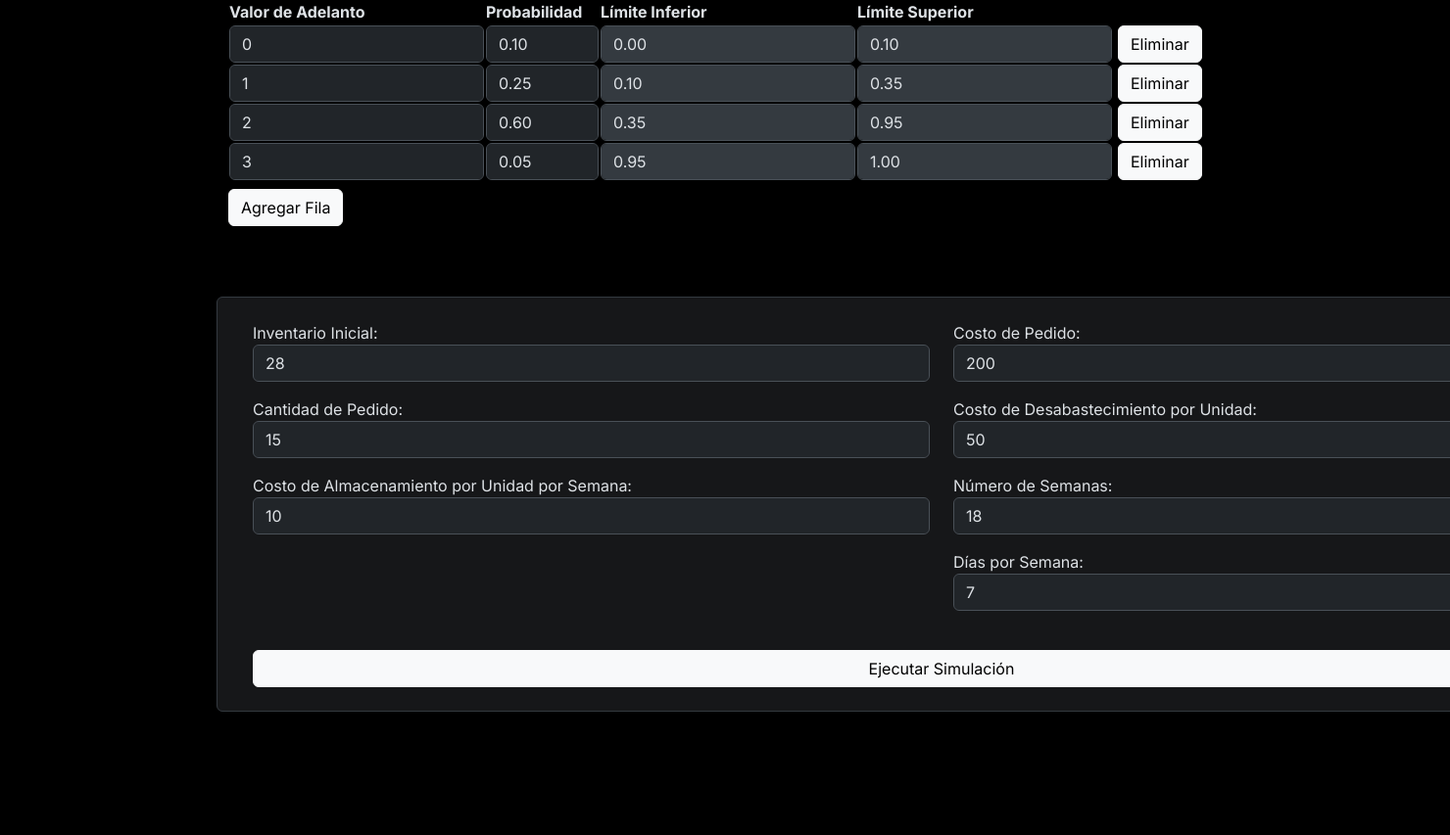
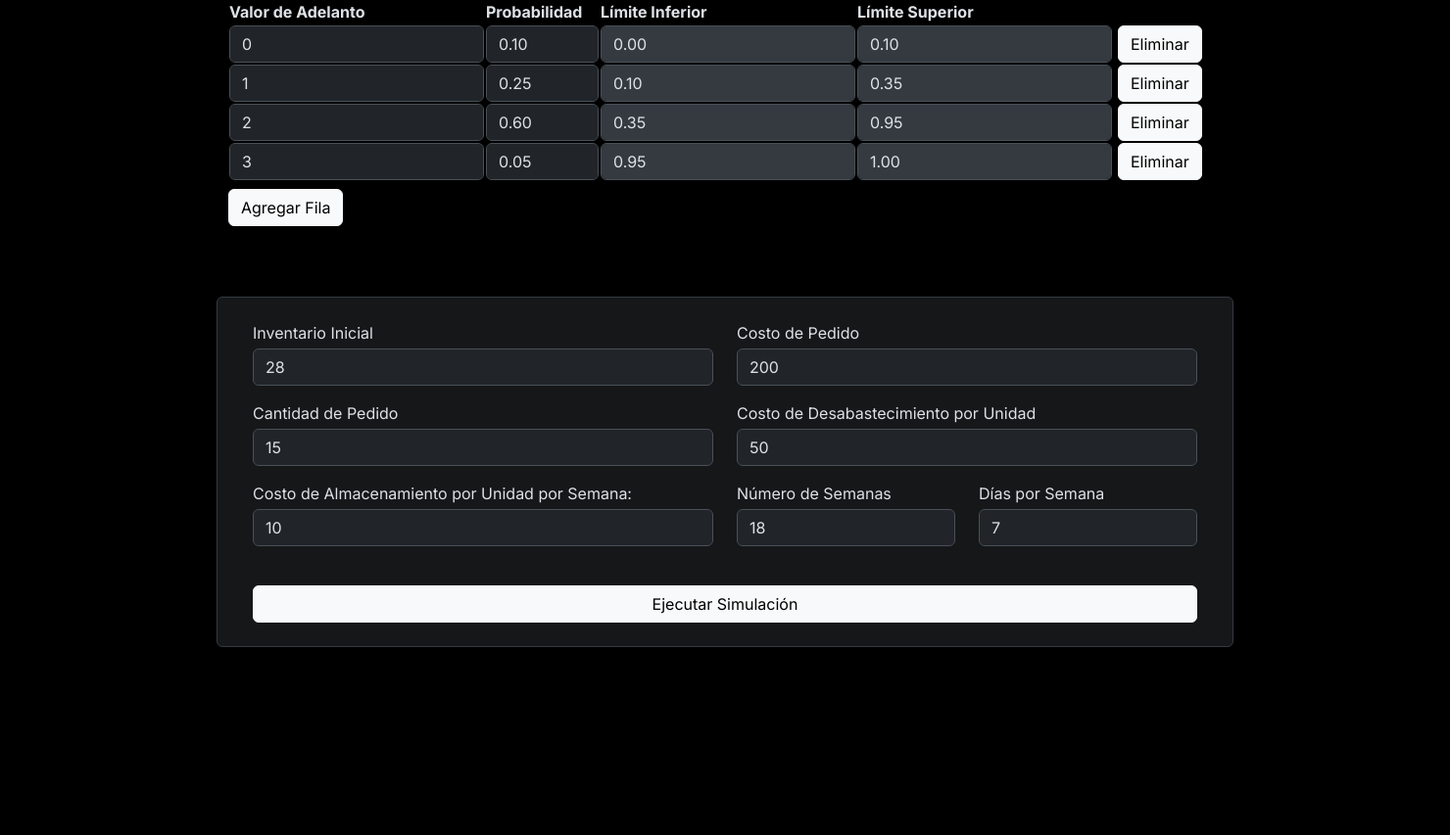
Before and after one commit to TomiMalamud/simulacion, a Flask app: page /tp3 in a window 1480 px wide; the page is wider, and only the part inside the window is pictured. Shown: the part 730-1583 px from the top of that part at 98% size. Before the commit the page ends 1457 px from the top of that part, so only its background shows below. Run offline with Flask 3, Linux system fonts and the light colour scheme.

Commit message:
preparacion tp4

```diff
--- a/app/templates/tp3.html
+++ b/app/templates/tp3.html
@@ -115,47 +115,59 @@
     <button class="btn btn-light mt-2" type="button" onclick="addRow('advanceTable')">Agregar Fila</button>
     <br><br>
 
-    <div class="rounded border vw-100 border-dark-subtle bg-secondary-subtle p-4 mt-5 row">
+    <div class="rounded border border-dark-subtle bg-secondary-subtle p-4 mt-5 row">
         <div class="col-md-6">
             <div class="form-group mb-3">
-                <label for="initial_inventory">Inventario Inicial:</label>
-                <input class="form-control" type="number" id="initial_inventory" name="initial_inventory" value="28" aria-label="Inventario inicial">
+                <label for="initial_inventory">Inventario Inicial</label>
+                <input class="form-control mt-1" type="number" id="initial_inventory" name="initial_inventory" value="28" aria-label="Inventario inicial">
             </div>
             <div class="form-group mb-3">
-                <label for="order_quantity">Cantidad de Pedido:</label>
-                <input class="form-control" type="number" id="order_quantity" name="order_quantity" value="15" aria-label="Cantidad de pedido">
+                <label for="order_quantity">Cantidad de Pedido</label>
+                <input class="form-control mt-1" type="number" id="order_quantity" name="order_quantity" value="15" aria-label="Cantidad de pedido">
             </div>
             <div class="form-group mb-3">
                 <label for="holding_cost_per_unit_per_week">Costo de Almacenamiento por Unidad por Semana:</label>
-                <input class="form-control" type="number" id="holding_cost_per_unit_per_week" name="holding_cost_per_unit_per_week" value="10" aria-label="Costo de almacenamiento por unidad por semana">
+                <input class="form-control mt-1" type="number" id="holding_cost_per_unit_per_week" name="holding_cost_per_unit_per_week" value="10" aria-label="Costo de almacenamiento por unidad por semana">
             </div>
         </div>
         <div class="col-md-6">
             <div class="form-group mb-3">
-                <label for="ordering_cost">Costo de Pedido:</label>
-                <input class="form-control" type="number" id="ordering_cost" name="ordering_cost" value="200" aria-label="Costo de pedido">
+                <label for="ordering_cost">Costo de Pedido</label>
+                <input class="form-control mt-1" type="number" id="ordering_cost" name="ordering_cost" value="200" aria-label="Costo de pedido">
             </div>
             <div class="form-group mb-3">
-                <label for="stockout_cost_per_unit">Costo de Desabastecimiento por Unidad:</label>
-                <input class="form-control" type="number" id="stockout_cost_per_unit" name="stockout_cost_per_unit" value="50" aria-label="Costo de desabastecimiento por unidad">
+                <label for="stockout_cost_per_unit">Costo de Desabastecimiento por Unidad</label>
+                <input class="form-control mt-1" type="number" id="stockout_cost_per_unit" name="stockout_cost_per_unit" value="50" aria-label="Costo de desabastecimiento por unidad">
             </div>
-            <div class="form-group mb-3">
-                <label for="num_weeks">Número de Semanas:</label>
-                <input class="form-control" type="number" id="num_weeks" name="num_weeks" value="18" aria-label="Número de semanas">
+            <div class="row">
+            <div class="form-group col-6 mb-3">
+                <label for="num_weeks">Número de Semanas</label>
+                <input class="form-control mt-1" type="number" id="num_weeks" name="num_weeks" value="18" aria-label="Número de semanas">
             </div>
-            <div class="form-group mb-3">
-                <label for="days_per_week">Días por Semana:</label>
-                <input class="form-control" type="number" id="days_per_week" name="days_per_week" value="7" aria-label="Días por semana">
-            </div>
+            <div class="form-group col-6 mb-3">
+                <label for="days_per_week">Días por Semana</label>
+                <input class="form-control mt-1" type="number" id="days_per_week" name="days_per_week" value="7" aria-label="Días por semana">
+            </div></div>
         </div>
         <div class="col-12 mt-4">
             <button type="submit" class="btn w-100 btn-light">Ejecutar Simulación</button>
         </div>
     </div></form>
 
-<div class="mt-5" id="results"></div>
 </div>
+<div class="mt-5 p-5" id="results"></div>
 <script>
+    function validateNonNegativeValues() {
+        const inputs = document.querySelectorAll('input[type="number"]');
+        for (let input of inputs) {
+            if (input.value < 0) {
+                alert('El valor no puede ser negativo: ' + input.labels[0].innerText);
+                return false;
+            }
+        }
+        return true;
+    }
+
     function addRow(tableId) {
         var table = document.getElementById(tableId);
         var row = table.insertRow();
@@ -195,6 +207,10 @@
 
     document.getElementById('simulationForm').addEventListener('submit', function(event) {
         event.preventDefault();
+
+        if (!validateNonNegativeValues()) {
+            return; // Stop the form submission if validation fails
+        }
 
         var demand_values = Array.from(document.getElementsByName('demand_value')).map(input => Number(input.value));
         var demand_prob = Array.from(document.getElementsByName('demand_prob')).map(input => Number(input.value));
--- /dev/null
+++ b/app/templates/tp4.html
@@ -0,0 +1,5 @@
+{%extends 'base.html'%} {%block content%}
+
+{% include '404.html' %}
+
+{%endblock%}
```
Also changed, not shown: app/tp4.py (added, +8 -0 lines), 3 other files.
